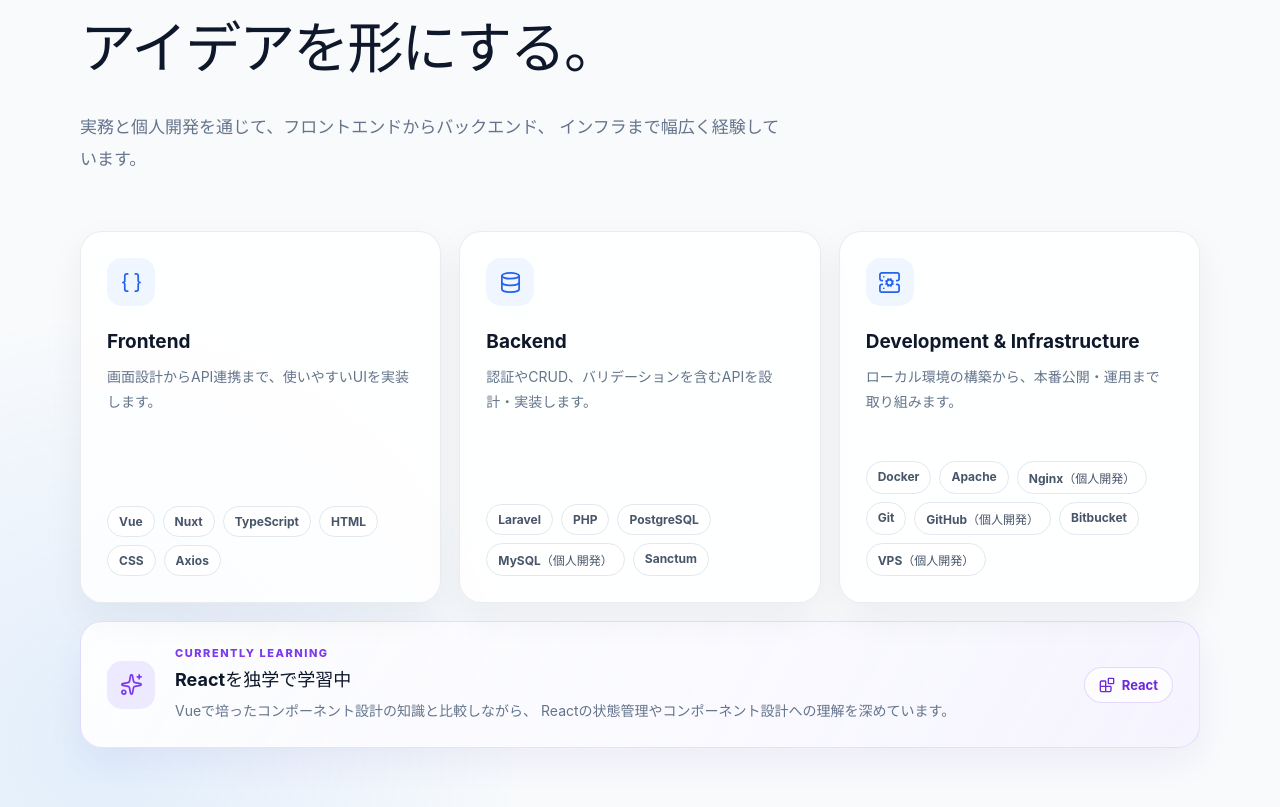
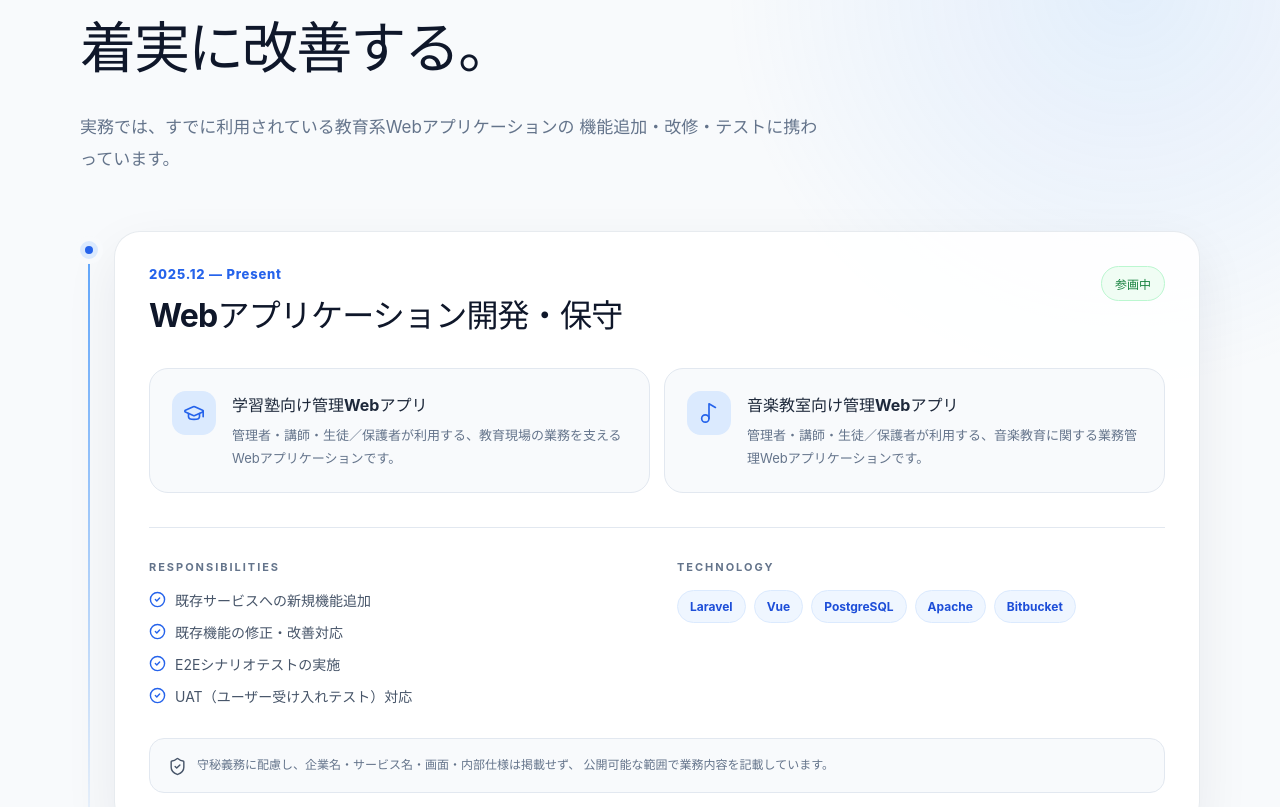
Before and after one commit to kazyuaki/portfolio, a Vue app: page / in a window 1280 px wide. Shown: the part 1993-2800 px from the top of the page. Built offline with nearby package versions, Linux system fonts and the light colour scheme.

Commit message:
✨ 実務経験セクションを追加

```diff
--- a/src/App.vue
+++ b/src/App.vue
@@ -3,6 +3,7 @@ import { Github } from "lucide-vue-next";
 import AboutSection from "./components/AboutSection.vue";
 import AppHeader from "./components/AppHeader.vue";
 import ContactSection from "./components/ContactSection.vue";
+import ExperienceSection from "./components/ExperienceSection.vue";
 import ProjectsSection from "./components/ProjectsSection.vue";
 import SkillsSection from "./components/SkillsSection.vue";
 </script>
@@ -55,6 +56,7 @@ import SkillsSection from "./components/SkillsSection.vue";
     </section>
 
     <AboutSection />
+    <ExperienceSection />
     <SkillsSection />
     <ProjectsSection />
     <ContactSection />
--- a/src/components/AppHeader.vue
+++ b/src/components/AppHeader.vue
@@ -6,6 +6,7 @@ const isMenuOpen = ref(false);
 
 const navigationItems = [
   { label: "About", href: "#about" },
+  { label: "Experience", href: "#experience" },
   { label: "Skills", href: "#skills" },
   { label: "Projects", href: "#projects" },
   { label: "Contact", href: "#contact" },
--- a/src/components/ContactSection.vue
+++ b/src/components/ContactSection.vue
@@ -35,6 +35,7 @@ const currentYear = new Date().getFullYear();
 
         <nav aria-label="フッターナビゲーション">
           <a href="#about">About</a>
+          <a href="#experience">Experience</a>
           <a href="#skills">Skills</a>
           <a href="#projects">Projects</a>
         </nav>
--- /dev/null
+++ b/src/components/ExperienceSection.vue
@@ -0,0 +1,411 @@
+<script setup lang="ts">
+import {
+  CheckCircle2,
+  GraduationCap,
+  Music2,
+  ShieldCheck,
+} from "lucide-vue-next";
+
+const applications = [
+  {
+    title: "学習塾向け管理Webアプリ",
+    description:
+      "管理者・講師・生徒／保護者が利用する、教育現場の業務を支えるWebアプリケーションです。",
+    icon: GraduationCap,
+  },
+  {
+    title: "音楽教室向け管理Webアプリ",
+    description:
+      "管理者・講師・生徒／保護者が利用する、音楽教育に関する業務管理Webアプリケーションです。",
+    icon: Music2,
+  },
+];
+
+const responsibilities = [
+  "既存サービスへの新規機能追加",
+  "既存機能の修正・改善対応",
+  "E2Eシナリオテストの実施",
+  "UAT（ユーザー受け入れテスト）対応",
+];
+
+const technologies = [
+  "Laravel",
+  "Vue",
+  "PostgreSQL",
+  "Apache",
+  "Bitbucket",
+];
+</script>
+
+<template>
+  <section id="experience" class="experience" aria-labelledby="experience-title">
+    <div class="experience__inner">
+      <header class="experience__heading">
+        <p class="experience__eyebrow">Experience</p>
+        <h2 id="experience-title">既存サービスを理解し、<br />着実に改善する。</h2>
+        <p>
+          実務では、すでに利用されている教育系Webアプリケーションの
+          機能追加・改修・テストに携わっています。
+        </p>
+      </header>
+
+      <article class="experience__role">
+        <div class="experience__timeline" aria-hidden="true">
+          <span></span>
+        </div>
+
+        <div class="experience__role-content">
+          <div class="experience__role-header">
+            <div>
+              <p class="experience__period">2025.12 — Present</p>
+              <h3>Webアプリケーション開発・保守</h3>
+            </div>
+            <span class="experience__status">参画中</span>
+          </div>
+
+          <div class="experience__applications">
+            <section
+              v-for="application in applications"
+              :key="application.title"
+              class="experience__application"
+            >
+              <span class="experience__application-icon" aria-hidden="true">
+                <component :is="application.icon" :size="22" :stroke-width="1.8" />
+              </span>
+              <div>
+                <h4>{{ application.title }}</h4>
+                <p>{{ application.description }}</p>
+              </div>
+            </section>
+          </div>
+
+          <div class="experience__details">
+            <div>
+              <p class="experience__label">Responsibilities</p>
+              <ul class="experience__responsibilities">
+                <li v-for="responsibility in responsibilities" :key="responsibility">
+                  <CheckCircle2 :size="17" aria-hidden="true" />
+                  <span>{{ responsibility }}</span>
+                </li>
+              </ul>
+            </div>
+
+            <div>
+              <p class="experience__label">Technology</p>
+              <ul class="experience__technologies" aria-label="実務で使用している技術">
+                <li v-for="technology in technologies" :key="technology">
+                  {{ technology }}
+                </li>
+              </ul>
+            </div>
+          </div>
+
+          <aside class="experience__confidentiality">
+            <ShieldCheck :size="19" :stroke-width="1.8" aria-hidden="true" />
+            <p>
+              守秘義務に配慮し、企業名・サービス名・画面・内部仕様は掲載せず、
+              公開可能な範囲で業務内容を記載しています。
+            </p>
+          </aside>
+        </div>
+      </article>
+    </div>
+  </section>
+</template>
+
+<style scoped>
+.experience {
+  position: relative;
+  padding: 128px 24px;
+  overflow: hidden;
+  scroll-margin-top: 104px;
+  background:
+    radial-gradient(circle at 88% 18%, rgba(96, 165, 250, 0.14), transparent 27%),
+    #f8fafc;
+}
+
+.experience::before {
+  position: absolute;
+  top: 0;
+  right: 24px;
+  left: 24px;
+  height: 1px;
+  content: "";
+  background: linear-gradient(90deg, transparent, #dbeafe, transparent);
+}
+
+.experience__inner {
+  width: min(1120px, 100%);
+  margin: 0 auto;
+}
+
+.experience__heading {
+  max-width: 740px;
+  margin-bottom: 56px;
+}
+
+.experience__eyebrow,
+.experience__label {
+  margin: 0 0 18px;
+  color: #2563eb;
+  font-size: 13px;
+  font-weight: 700;
+  letter-spacing: 0.18em;
+  text-transform: uppercase;
+}
+
+.experience__heading h2 {
+  margin: 0;
+  color: #0f172a;
+  font-size: clamp(36px, 4.5vw, 56px);
+  font-weight: 600;
+  letter-spacing: -0.035em;
+  line-height: 1.35;
+}
+
+.experience__heading > p:last-child {
+  margin: 24px 0 0;
+  color: #64748b;
+  font-size: 17px;
+  line-height: 1.9;
+}
+
+.experience__role {
+  display: grid;
+  grid-template-columns: 34px minmax(0, 1fr);
+}
+
+.experience__timeline {
+  position: relative;
+}
+
+.experience__timeline::after {
+  position: absolute;
+  top: 23px;
+  bottom: 0;
+  left: 8px;
+  width: 2px;
+  content: "";
+  background: linear-gradient(#60a5fa, rgba(96, 165, 250, 0.08));
+}
+
+.experience__timeline span {
+  position: relative;
+  z-index: 1;
+  display: block;
+  width: 18px;
+  height: 18px;
+  margin-top: 10px;
+  border: 5px solid #dbeafe;
+  border-radius: 50%;
+  background: #2563eb;
+  box-shadow: 0 0 0 5px #f8fafc;
+}
+
+.experience__role-content {
+  padding: 34px;
+  border: 1px solid rgba(148, 163, 184, 0.22);
+  border-radius: 26px;
+  background: rgba(255, 255, 255, 0.88);
+  box-shadow: 0 20px 54px rgba(15, 23, 42, 0.07);
+}
+
+.experience__role-header {
+  display: flex;
+  gap: 24px;
+  align-items: flex-start;
+  justify-content: space-between;
+}
+
+.experience__period {
+  margin: 0 0 8px;
+  color: #2563eb;
+  font-size: 13px;
+  font-weight: 800;
+  letter-spacing: 0.06em;
+}
+
+.experience__role-header h3 {
+  margin: 0;
+  color: #0f172a;
+  font-size: clamp(24px, 3vw, 32px);
+  letter-spacing: -0.025em;
+}
+
+.experience__status {
+  flex: 0 0 auto;
+  padding: 8px 13px;
+  border: 1px solid #bbf7d0;
+  border-radius: 999px;
+  color: #15803d;
+  font-size: 12px;
+  font-weight: 700;
+  background: #f0fdf4;
+}
+
+.experience__applications {
+  display: grid;
+  grid-template-columns: repeat(2, minmax(0, 1fr));
+  gap: 14px;
+  margin-top: 32px;
+}
+
+.experience__application {
+  display: grid;
+  grid-template-columns: auto minmax(0, 1fr);
+  gap: 16px;
+  padding: 22px;
+  border: 1px solid #e2e8f0;
+  border-radius: 19px;
+  background: #f8fafc;
+}
+
+.experience__application-icon {
+  display: grid;
+  width: 44px;
+  height: 44px;
+  place-items: center;
+  border-radius: 14px;
+  color: #2563eb;
+  background: #dbeafe;
+}
+
+.experience__application h4 {
+  margin: 1px 0 8px;
+  color: #1e293b;
+  font-size: 16px;
+}
+
+.experience__application p {
+  margin: 0;
+  color: #64748b;
+  font-size: 13px;
+  line-height: 1.75;
+}
+
+.experience__details {
+  display: grid;
+  grid-template-columns: repeat(2, minmax(0, 1fr));
+  gap: 40px;
+  margin-top: 34px;
+  padding-top: 32px;
+  border-top: 1px solid #e2e8f0;
+}
+
+.experience__label {
+  margin-bottom: 16px;
+  color: #64748b;
+  font-size: 11px;
+}
+
+.experience__responsibilities,
+.experience__technologies {
+  margin: 0;
+  padding: 0;
+  list-style: none;
+}
+
+.experience__responsibilities {
+  display: grid;
+  gap: 12px;
+}
+
+.experience__responsibilities li {
+  display: flex;
+  gap: 9px;
+  align-items: center;
+  color: #475569;
+  font-size: 14px;
+}
+
+.experience__responsibilities svg {
+  flex: 0 0 auto;
+  color: #2563eb;
+}
+
+.experience__technologies {
+  display: flex;
+  gap: 8px;
+  flex-wrap: wrap;
+}
+
+.experience__technologies li {
+  padding: 8px 12px;
+  border: 1px solid #dbeafe;
+  border-radius: 999px;
+  color: #1d4ed8;
+  font-size: 12px;
+  font-weight: 700;
+  background: #eff6ff;
+}
+
+.experience__confidentiality {
+  display: flex;
+  gap: 10px;
+  align-items: flex-start;
+  margin-top: 32px;
+  padding: 16px 18px;
+  border: 1px solid #e2e8f0;
+  border-radius: 15px;
+  color: #64748b;
+  background: #f8fafc;
+}
+
+.experience__confidentiality svg {
+  flex: 0 0 auto;
+  margin-top: 2px;
+  color: #475569;
+}
+
+.experience__confidentiality p {
+  margin: 0;
+  font-size: 12px;
+  line-height: 1.7;
+}
+
+@media (max-width: 760px) {
+  .experience {
+    padding: 96px 20px;
+  }
+
+  .experience__heading {
+    margin-bottom: 40px;
+  }
+
+  .experience__heading h2 {
+    font-size: 36px;
+  }
+
+  .experience__heading > p:last-child {
+    font-size: 15px;
+  }
+
+  .experience__role {
+    grid-template-columns: 1fr;
+  }
+
+  .experience__timeline {
+    display: none;
+  }
+
+  .experience__role-content {
+    padding: 26px 20px;
+    border-radius: 22px;
+  }
+
+  .experience__applications,
+  .experience__details {
+    grid-template-columns: 1fr;
+  }
+}
+
+@media (max-width: 480px) {
+  .experience__role-header {
+    flex-direction: column;
+  }
+
+  .experience__application {
+    padding: 18px;
+  }
+}
+</style>
```
